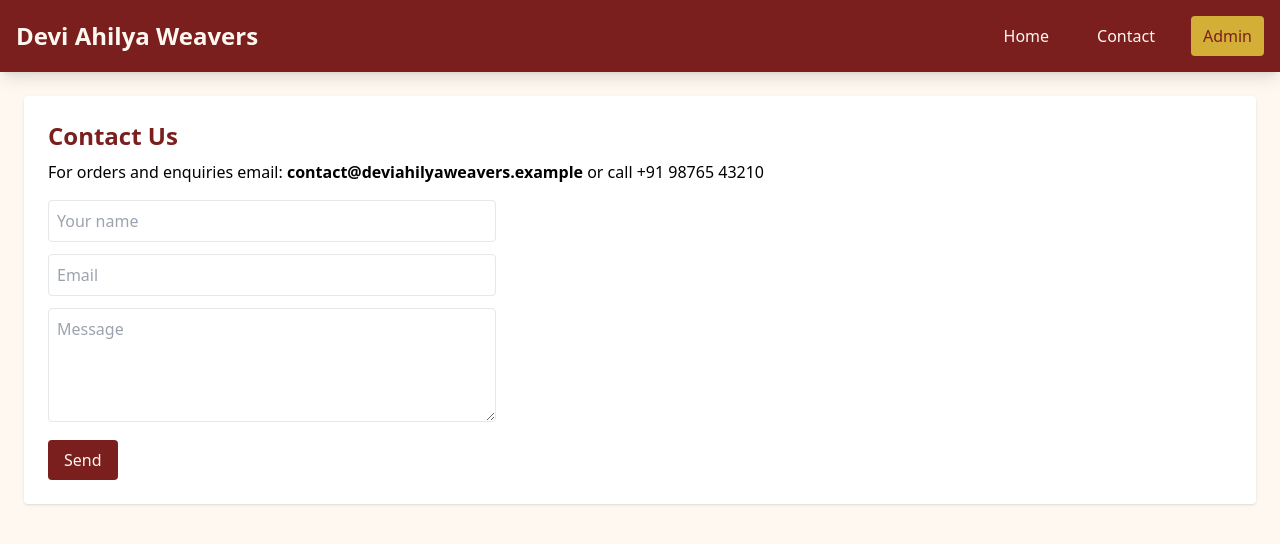
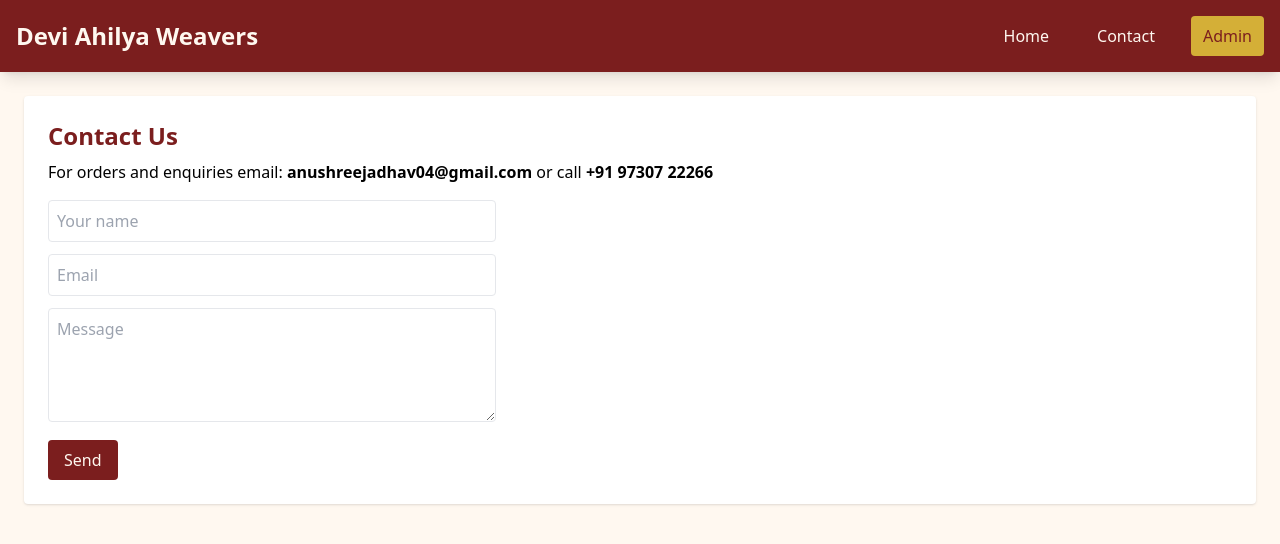
Before and after one commit to AyushJadhav/deviahilya, a React (Create React App) app: page /contact in a window 1280 px wide. Shown: the top 544 px of the page. Built offline with nearby package versions, Linux system fonts and the light colour scheme.

Commit message:
contact us page updated

```diff
--- a/src/pages/Contact.jsx
+++ b/src/pages/Contact.jsx
@@ -4,7 +4,7 @@ export default function Contact(){
   return (
     <div className="bg-white p-6 rounded shadow">
       <h2 className="text-2xl font-semibold text-maroon">Contact Us</h2>
-      <p className="mt-2">For orders and enquiries email: <strong>contact@deviahilyaweavers.example</strong> or call +91 98765 43210</p>
+      <p className="mt-2">For orders and enquiries email: <strong>anushreejadhav04@gmail.com</strong> or call <strong>+91 97307 22266</strong></p>
       <form className="mt-4 space-y-3 max-w-md">
         <input className="w-full border p-2 rounded" placeholder="Your name" />
         <input className="w-full border p-2 rounded" placeholder="Email" />
```
